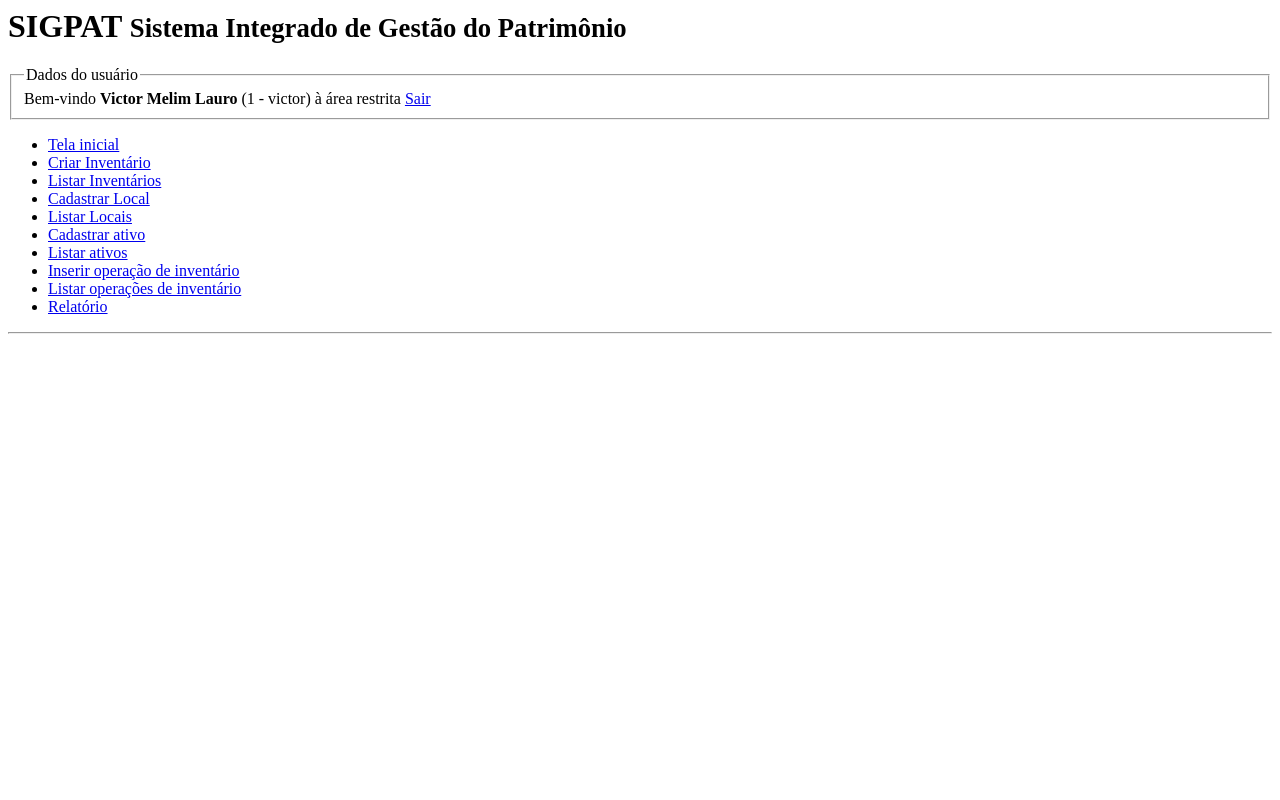
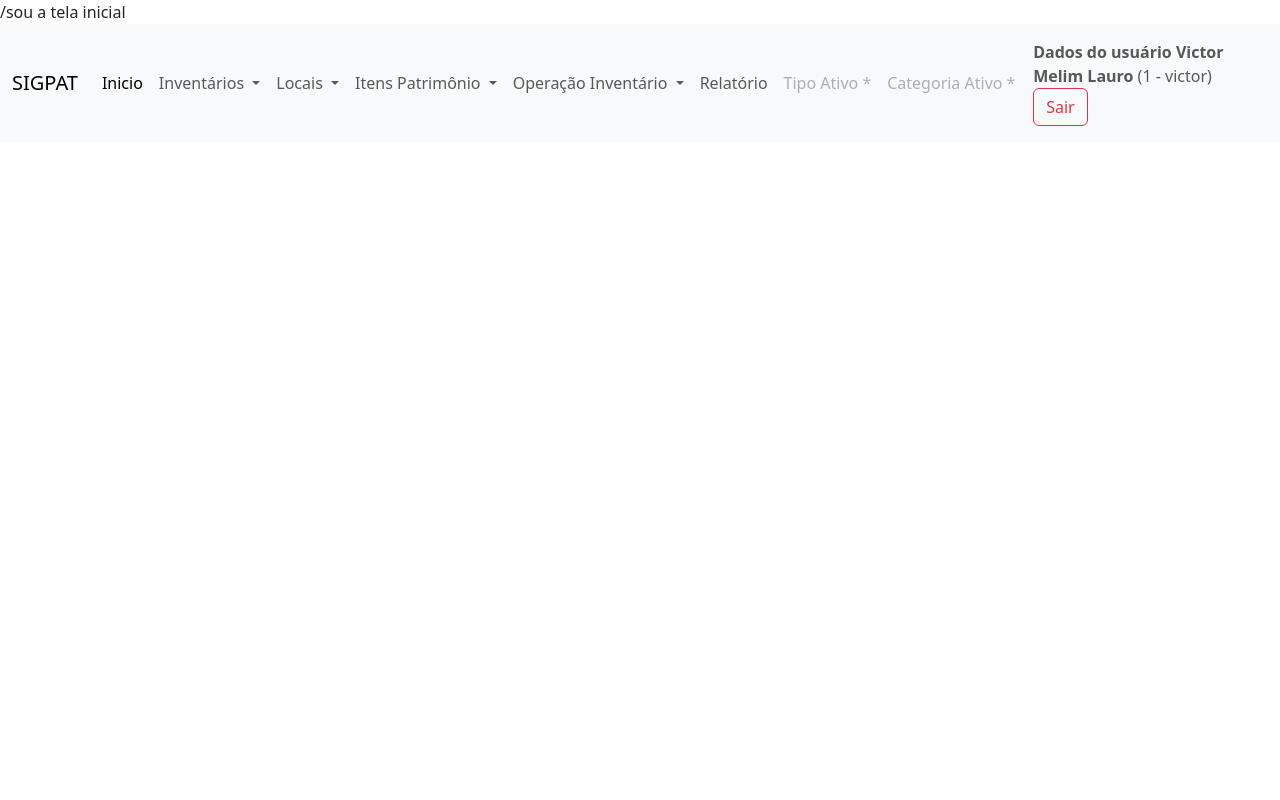
Before and after one commit to victormelimlauro/SIGPAT, a PHP site: page / in a window 1280 px wide. Run offline with PHP 8.4, Linux system fonts and the light colour scheme; a user stored in the database is signed in; data comes from the database, SQL or seed files in the repository.

Commit message:
menu boostrap

```diff
--- a/DAO/MySQL.php
+++ b/DAO/MySQL.php
@@ -4,8 +4,8 @@
 //DAO - Data Access Object
 class Mysql extends PDO {
     private $host = "localhost";
-    private $usuario="root";
-    private $senha="";
+    private $usuario="aula01tiagoas";
+    private $senha="aula01tiagoas";
     private $db="aula01tiagoas";
 
     private $opcoes = array(PDO::ATTR_ERRMODE => PDO::ERRMODE_EXCEPTION);
--- /dev/null
+++ b/Views/modulos/produtos/listar_produtos.php
@@ -0,0 +1 @@
+<a> eu listo produtos </a>
--- a/includes/cabecalho.php
+++ b/includes/cabecalho.php
@@ -20,36 +20,88 @@ try {
     echo $e->getMessage();
 }
 ?>
+<!doctype html>
+<html lang="en">
+  <head>
+    <meta charset="utf-8">
+    <meta name="viewport" content="width=device-width, initial-scale=1">
+    <title>Bootstrap demo</title>
+    <link href="https://cdn.jsdelivr.net/npm/bootstrap@5.3.2/dist/css/bootstrap.min.css" rel="stylesheet" integrity="sha384-T3c6CoIi6uLrA9TneNEoa7RxnatzjcDSCmG1MXxSR1GAsXEV/Dwwykc2MPK8M2HN" crossorigin="anonymous">
+    <script src="https://cdn.jsdelivr.net/npm/bootstrap@5.3.2/dist/js/bootstrap.bundle.min.js" integrity="sha384-C6RzsynM9kWDrMNeT87bh95OGNyZPhcTNXj1NW7RuBCsyN/o0jlpcV8Qyq46cDfL" crossorigin="anonymous"></script>
+</head>
+<header>
 
-<header>
-    <h1>SIGPAT
-        <small>Sistema Integrado de Gestão do Patrimônio</small>
-    </h1>
+<nav class="navbar navbar-expand-lg bg-body-tertiary">
+    <div class="container-fluid">
+        <a class="navbar-brand" href="#">SIGPAT</a>
+        <button class="navbar-toggler" type="button" data-bs-toggle="collapse" data-bs-target="#navbarSupportedContent" aria-controls="navbarSupportedContent" aria-expanded="false" aria-label="Toggle navigation">
+        <span class="navbar-toggler-icon"></span>
+        </button>
+        <div class="collapse navbar-collapse" id="navbarSupportedContent">
+        <ul class="navbar-nav me-auto mb-2 mb-lg-0">
+            <li class="nav-item">
+            <a class="nav-link active" aria-current="page" href="https://sigpat.vmserv.com.br/index.php">Inicio</a>
+            </li>
+            <li class="nav-item dropdown">
+            <a class="nav-link dropdown-toggle" href="#" role="button" data-bs-toggle="dropdown" aria-expanded="false">
+                Inventários
+            </a>
+            <ul class="dropdown-menu">
+                <li><a class="dropdown-item" href="/modulos/inventario/cadastrar_inventario.php">Cadastrar Inventário</a></li>
+                <li><a class="dropdown-item" href="/modulos/inventario/lista_inventarios.php">Listar inventarios</a></li>
+                <li><hr class="dropdown-divider"></li>
+                <li><a class="dropdown-item" href="#">Something else here</a></li>
+            </ul>
+            </li>
+            <li class="nav-item dropdown">
+            <a class="nav-link dropdown-toggle" href="#" role="button" data-bs-toggle="dropdown" aria-expanded="false">
+                Locais
+            </a>
+            <ul class="dropdown-menu">
+                <li><a class="dropdown-item" href="/modulos/locais/cadastrar_local.php">Cadastrar local</a></li>
+                <li><a class="dropdown-item" href="/modulos/locais/listar_locais.php">Listar locais</a></li>
+            </ul>
+            </li>
+            <li class="nav-item dropdown">
+            <a class="nav-link dropdown-toggle" href="#" role="button" data-bs-toggle="dropdown" aria-expanded="false">
+                Itens Patrimônio
+            </a>
+            <ul class="dropdown-menu">
+                <li><a class="dropdown-item" href="/modulos/itens/cadastrar_item.php">Cadastrar Item</a></li>
+                <li><a class="dropdown-item" href="/modulos/itens/lista_itens.php">Listar Itens</a></li>
+            </ul>
+            </li>
+            <li class="nav-item dropdown">
+            <a class="nav-link dropdown-toggle" href="#" role="button" data-bs-toggle="dropdown" aria-expanded="false">
+                Operação Inventário
+            </a>
+            <ul class="dropdown-menu">
+                <li><a class="dropdown-item" href="/modulos/operacoes_inventarios/cadastrar_operacao.php">Cadastrar Operação</a></li>
+                <li><a class="dropdown-item" href="/modulos/operacoes_inventarios/listar_operacoes.php">Listar Operaõess</a></li>
+            </ul>
+            </li>
+            <li class="nav-item">
+            <a class="nav-link" href="/modulos/relatorios/status_itens_inventarios.php">Relatório</a>
+            </li>
+            <li class="nav-item">
+            <a class="nav-link disabled" aria-disabled="true">Tipo Ativo *</a>
+            </li>
+            <li class="nav-item">
+            <a class="nav-link disabled" aria-disabled="true">Categoria Ativo *</a>
+            </li>
+        </ul>
 
-    <fieldset>
-        <legend>Dados do usuário</legend>
-        Bem-vindo <strong><?= $dados_do_usuario->nome ?></strong> (<?= $dados_do_usuario->cod_usuario ?> - <?= $dados_do_usuario->username ?>) à área restrita <a href="index.php?sair=true">Sair</a>
-    </fieldset>
-    <nav>
-        <ul>
-            <li><a href="index.php">Tela inicial</a></li>
+        <div class="navbar-text ml-auto text-left" style="width:20%">
+        <strong>Dados do usuário</strong>
+    <span class="mr-2"> <strong><?= $dados_do_usuario->nome ?></strong> (<?= $dados_do_usuario->cod_usuario ?> - <?= $dados_do_usuario->username ?>)</span>
+    <br>
+    <button class="btn btn-outline-danger">Sair</button>
+  </div>
+
+        </div>
+    </div>
+</nav>
 
 
-            <li><a href="modulos/inventario/cadastrar_inventario.php">Criar Inventário</a></li>
-            <li><a href="modulos/inventario/lista_inventarios.php">Listar Inventários</a></li>
-
-            <li><a href="/modulos/locais/cadastrar_local.php">Cadastrar Local</a></li>
-            <li><a href="/modulos/locais/listar_locais.php">Listar Locais</a></li>
-
-        <!--    <li><a href="#">Cadastrar tipo</a></li>
-            <li><a href="#">Listar Tipos</a></li> -->
-
-            <li><a href="/modulos/itens/cadastrar_item.php">Cadastrar ativo</a></li>
-            <li><a href="/modulos/itens/lista_itens.php">Listar ativos</a></li>
-            <li><a href="/modulos/operacoes_inventarios/cadastrar_operacao.php">Inserir operação de inventário</a></li>
-            <li><a href="/modulos/operacoes_inventarios/listar_operacoes.php">Listar operações de inventário</a></li>
-            <li><a href="/modulos/relatorios/status_itens_inventarios.php">Relatório</a></li>
-        </ul>
-    </nav>
-    <hr>
 </header>
+</html>
--- a/index.php
+++ b/index.php
@@ -3,14 +3,23 @@
 session_start();
 
 if(!isset($_SESSION["usuario_logado"]))
-    header("Location: login.php");
+   // header("Location: login.php");
 
 if(isset($_GET["sair"])) {
     unset($_SESSION["usuario_logado"]);
     header("Location: login.php");
 }
 
+/* $uri =$_SERVER['REQUEST_URI'];
 
+echo($uri);
+
+echo '<hr />';  */
+
+$uri_parse = parse_url($_SERVER['REQUEST_URI'], PHP_URL_PATH);
+
+echo $uri_parse;
+include 'rotas.php';
 
 
 
--- /dev/null
+++ b/rotas.php
@@ -0,0 +1,31 @@
+<?php
+
+try {
+    switch($uri_parse)
+    {
+        case '/':
+            echo "sou a tela inicial";
+
+        break;
+        case '/produto':
+            include 'Views/modulos\produtos\listar_produtos.php';
+            echo "listar produtos";
+
+        break;
+
+        case "produto/salvar":
+            echo "vair salvar um produto";
+        break;
+
+        case 'produto/remover';
+            echo "vai remover um produto";
+        break;
+
+        default:
+            echo "rota inválida";
+        break;
+    }
+
+} catch (Exception $e) {
+    echo "Deu ruim " . $e ->getMessage();
+}
```
Also changed, not shown: 1 other file.
